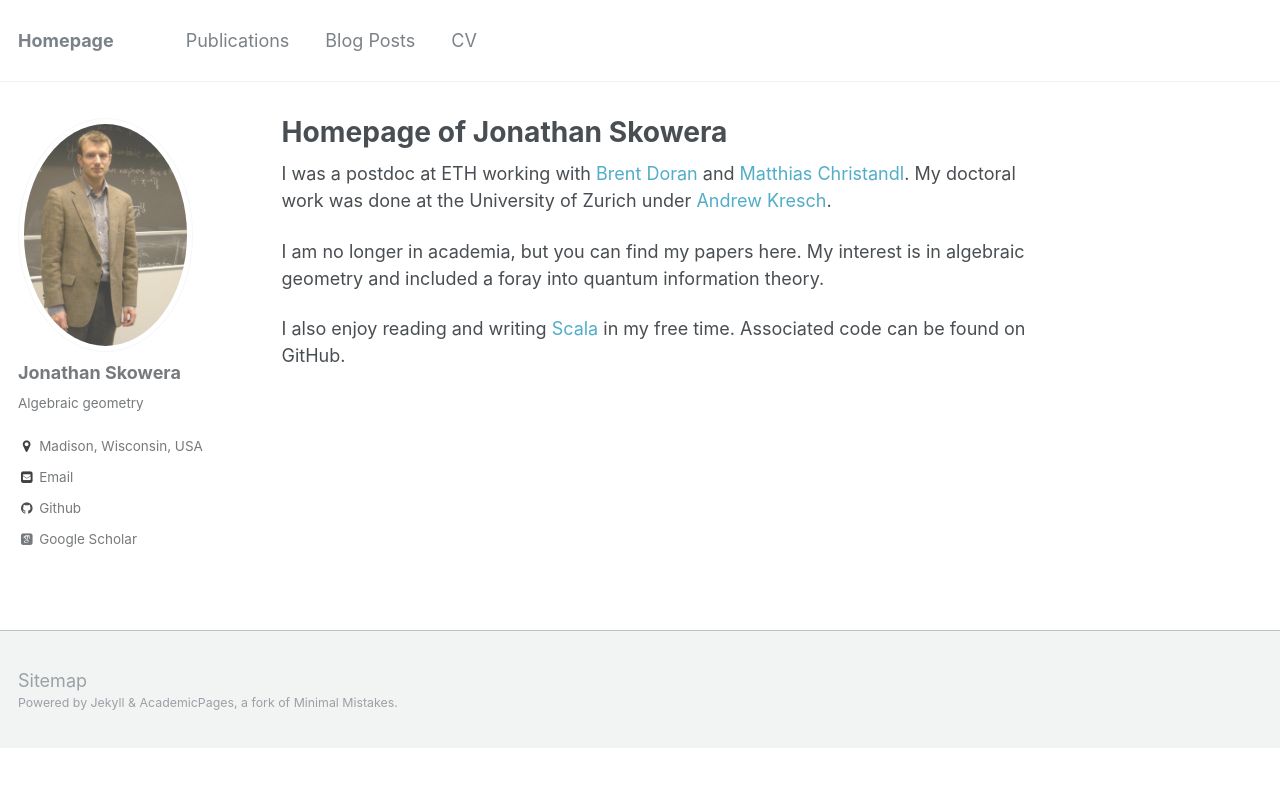
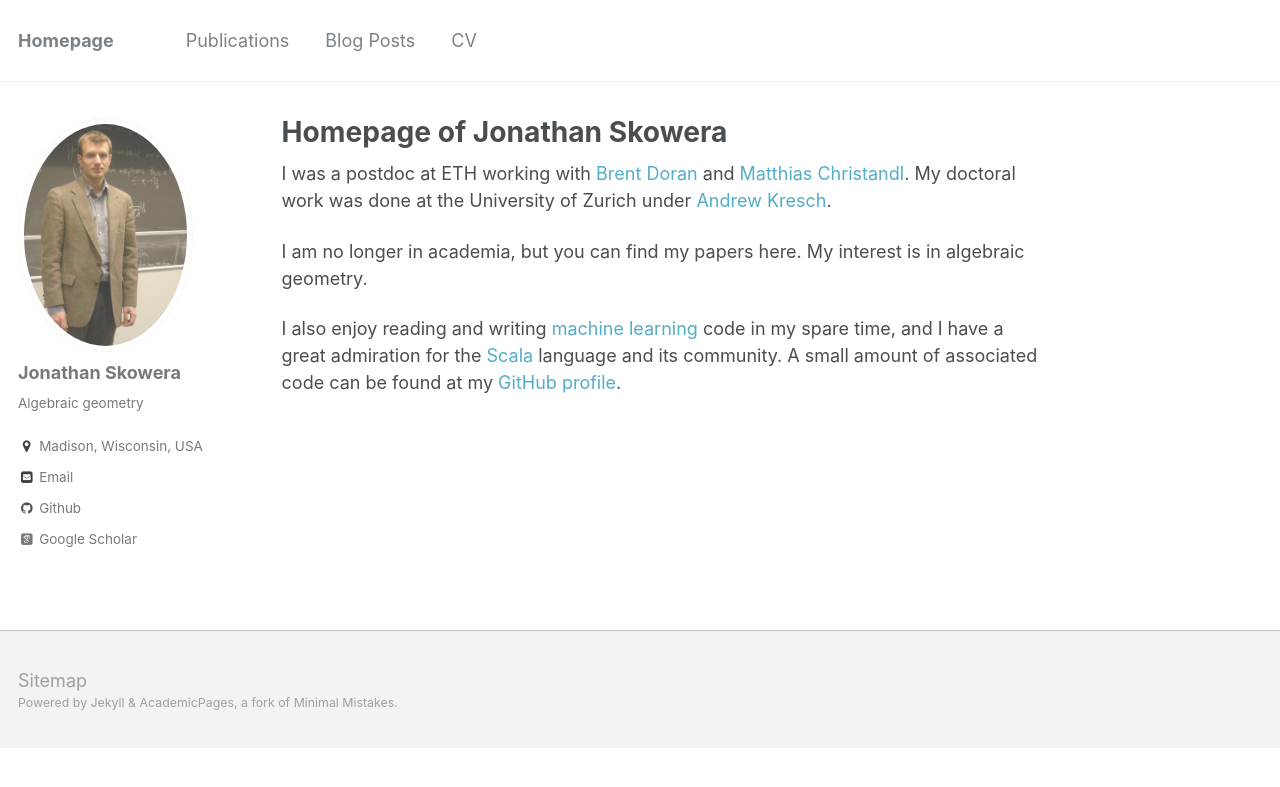
Before and after one commit to expz/expz.github.io, a Jekyll site: the page built from _pages/about.md, in a window 1280 px wide. Shown: the top 787 px of the page. Built offline with Jekyll 4.4.1, drawn with Linux system fonts in a browser that asks for light colours; some web fonts are replaced.

Commit message:
updated interests

```diff
--- a/_pages/about.md
+++ b/_pages/about.md
@@ -10,6 +10,6 @@ redirect_from:
 
 I was a postdoc at ETH working with [Brent Doran](https://people.math.ethz.ch/~doranb/) and [Matthias Christandl](http://www.math.ku.dk/english/staff/?pure=en/persons/475476). My doctoral work was done at the University of Zurich under [Andrew Kresch](http://www.math.uzh.ch/index.php?professur&key1=1287).
 
-I am no longer in academia, but you can find my papers here. My interest is in algebraic geometry and included a foray into quantum information theory.
+I am no longer in academia, but you can find my papers here. My interest is in algebraic geometry.
 
-I also enjoy reading and writing [Scala](https://www.scala-lang.org/) in my free time. Associated code can be found on GitHub.
+I also enjoy reading and writing [machine learning](https://fast.ai) code in my spare time, and I have a great admiration for the [Scala](https://www.scala-lang.org/) language and its community. A small amount of associated code can be found at my [GitHub profile](https://github.com/expz).
```
